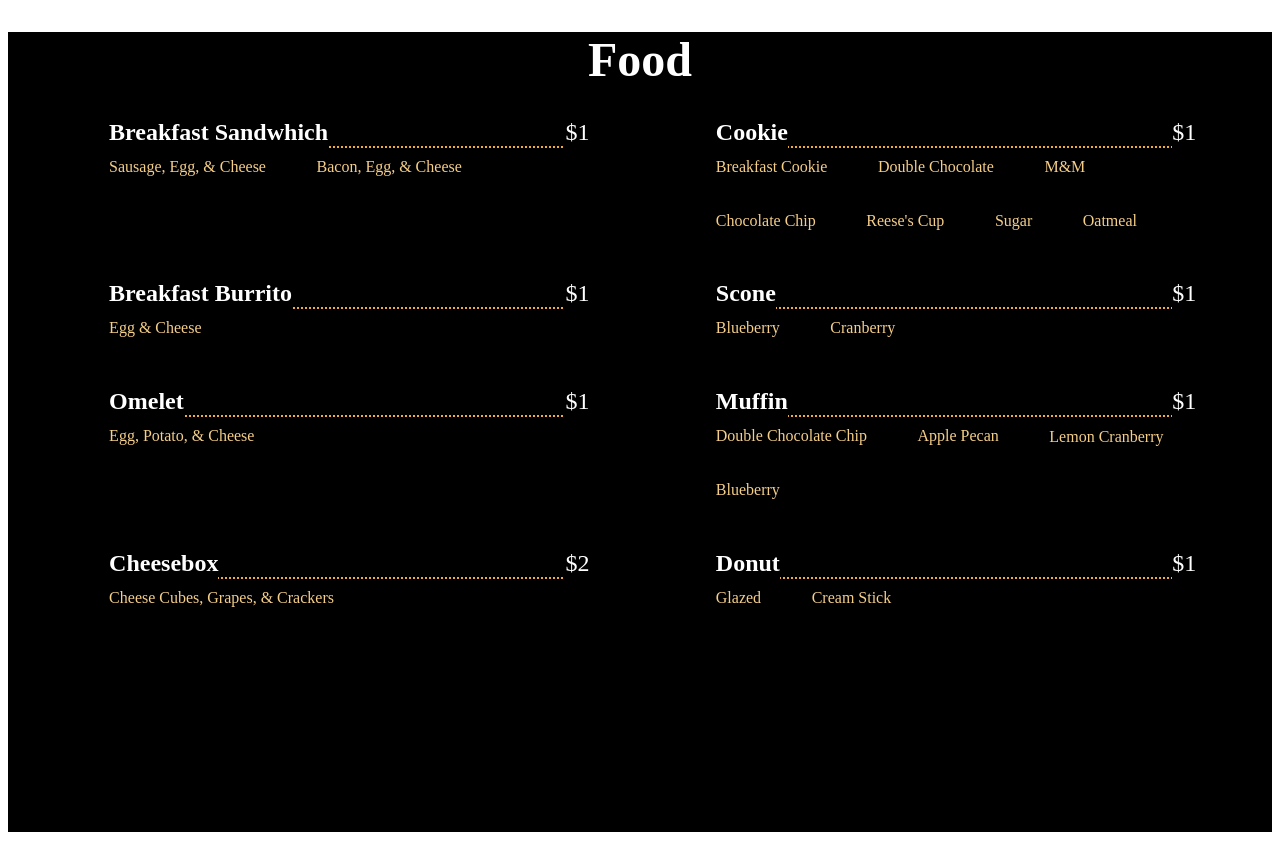
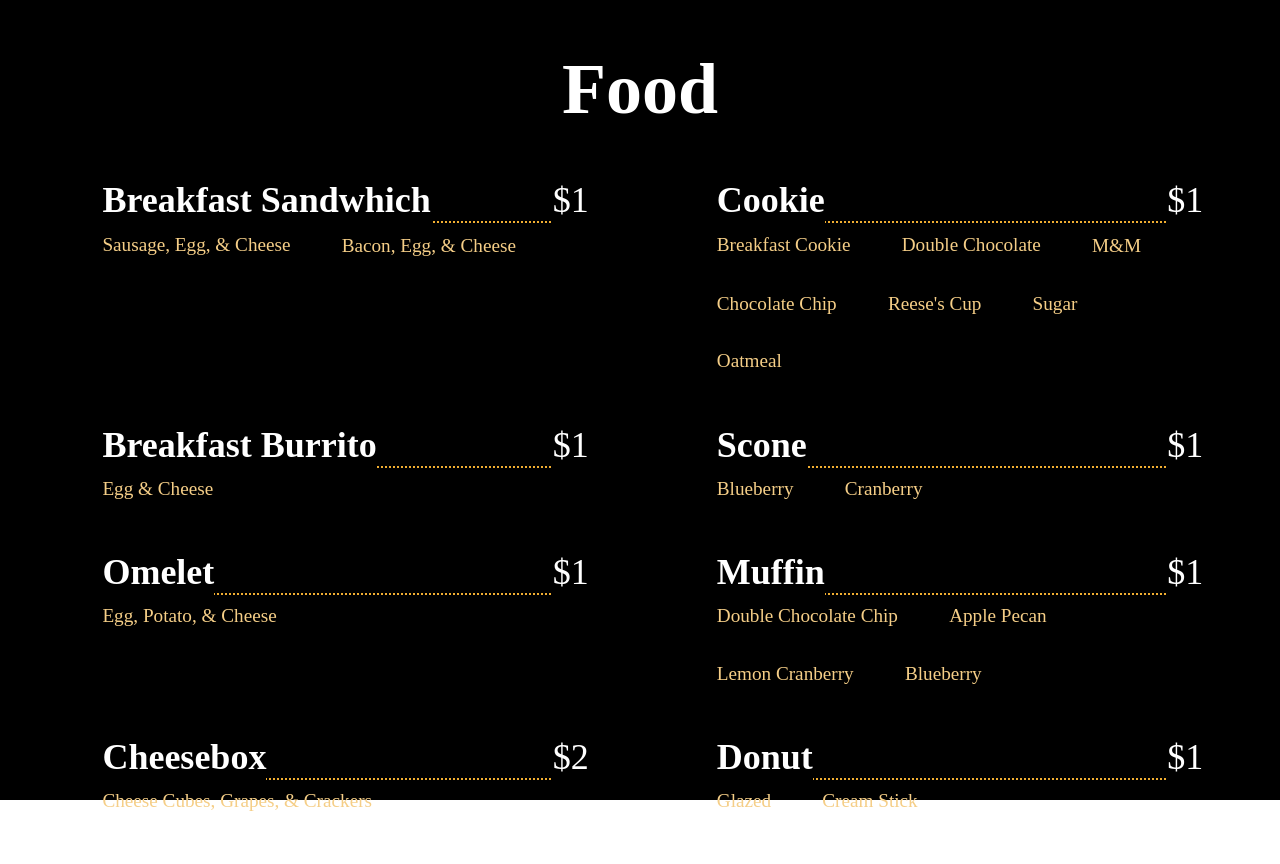
Before and after one commit to NateShetler/chapel-gc-cafe, an Angular app: page /menu in a window 1280 px wide. Before the commit the page ends 840 px from the top, so only its background shows below. Built offline with nearby package versions, Linux system fonts and the light colour scheme.

Commit message:
update font sizes on food menu

```diff
--- a/src/app/components/menu/menu-items/menu-items.component.css
+++ b/src/app/components/menu/menu-items/menu-items.component.css
@@ -18,6 +18,7 @@
 .name
 {
     border-bottom: solid black;
+    font-size: 150%;
 }
 
 /* This is for the different subtypes of items on the menu*/
@@ -31,7 +32,8 @@
     padding-right: 10%;
     padding-bottom: 5%;
     padding-top: 2%;
-    color:rgb(245, 206, 135)
+    color:rgb(245, 206, 135);
+    font-size: 80%;
 
 }
 
@@ -41,6 +43,7 @@
     padding-right: 5%;
     clear: both;
     border-bottom: solid black ;
+    font-size: 150%;
 }
 
 .dottedLine
--- a/src/app/components/menu/menu.component.css
+++ b/src/app/components/menu/menu.component.css
@@ -1,20 +1,18 @@
-:host
-{
-    display: block;
-    background-color: black;
-}
-
 .foodMenuContainer
 {
     height: 100vh;
     width: 100%;
     background-color: black;
+    padding: 0;
+    top: 0;
+    left: 0;
+    position: absolute;
 }
 
 /* This is for the header*/
 h1
 {
-    font-size: 300%;
+    font-size: 450%;
     text-align: center;
     color: white;
 }
```
Also changed, not shown: src/styles.css (line endings or trailing spaces).
